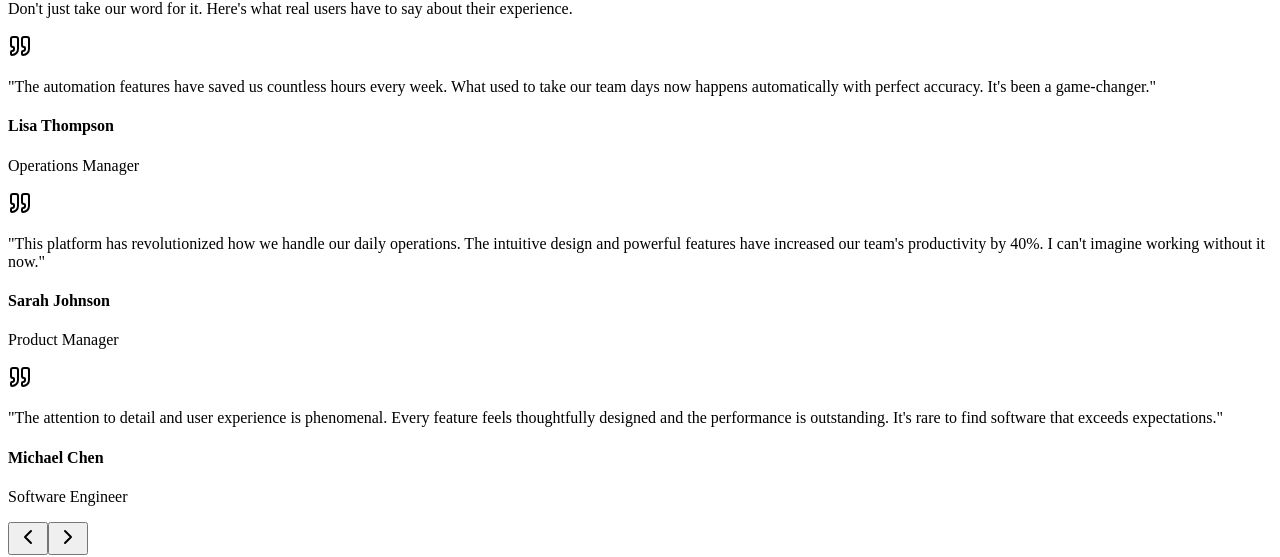
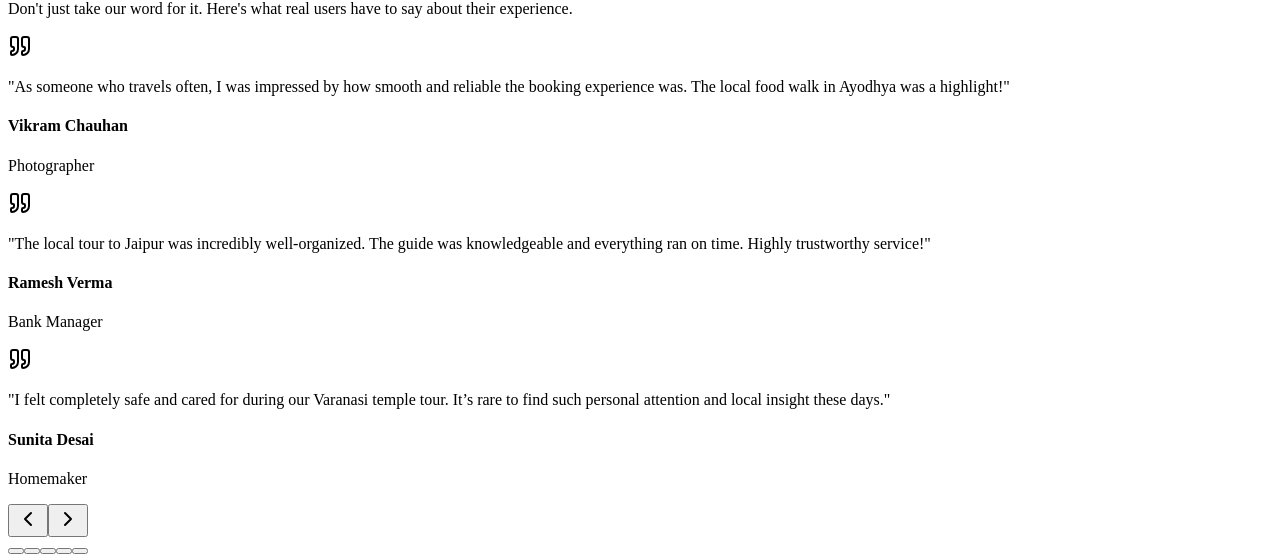
Before and after one commit to dev-rishabhh/travelGo_Frontend, a Next.js app: page /HomePage in a window 1280 px wide. Shown: the part 2877-3434 px from the top of the page. Built offline with nearby package versions, Linux system fonts and the light colour scheme; no server answers.

Commit message:
final cleanup

```diff
--- a/app/about/page.js
+++ b/app/about/page.js
@@ -60,7 +60,7 @@ const About = () => {
           <div className="max-w-4xl mx-auto animate-fade-in">
             <h2 className="text-4xl font-bold text-gray-900 mb-8">Our Mission</h2>
             <p className="text-2xl text-gray-700 leading-relaxed mb-8">
-              "Our mission is to showcase the spiritual eesence of Ayodhya, Varanasi and other places by offering authentic, well-planned toursthat connect travelers with
+              "Our mission is to showcase the spiritual essence of Ayodhya, Varanasi and other places by offering authentic, well-planned toursthat connect travelers with
               rich culture, heritage, and traditions of these sacred cities.We aim to provide seamless travle experience with personalized packages, trusted local giudes,and 24/7 Support
               ensuring every journey comfertable and unforgettable."
             </p>
@@ -181,7 +181,7 @@ const About = () => {
                   <div className="inset-0 rounded-full  transition-all duration-300"></div>
                 </div>
                 <div className="flex-1 px-3 my-2 md:my-0">
-                  <h3 className="text-2xl font-bold text-gray-900 text-center">Mohit Tiwari</h3>
+                  <h3 className="text-2xl font-bold text-gray-900 text-center">Harshit Tiwari</h3>
                   <p className="text-blue-600 font-medium mb-3 text-center">Founder & CEO</p>
                   <p className="text-gray-600 mb-3"> "Harshit Tiwari , is an MBA in Hospitality and Tourism with over 10 years of experience
                     of hands-on-experience in Ayodhya tourism. With a deep passion for showcasing India's culture and spiritual heritage,especially Ayodhya and Varanasi, he has
--- a/app/booking/page.js
+++ b/app/booking/page.js
@@ -604,9 +604,9 @@ export default function BookingPage() {
                       />
                       <label htmlFor="terms" className="text-sm text-muted-foreground">
                         I agree to the
-                        <Link href="terms-and-conditions " className="text-primary underline px-2">Terms and Conditions</Link>
+                        <p  className="text-primary underline px-2">Terms and Conditions</p>
                         and
-                        <Link href="privacy-policy" className="text-primary underline px-2 ">Privacy Policy</Link>.
+                        <p className="text-primary underline px-2 ">Privacy Policy</p>.
                         I understand that my booking is subject to the property's cancellation policy.
                       </label>
                     </div>
@@ -649,7 +649,7 @@ export default function BookingPage() {
                     Your reservation has been successfully confirmed.
                   </p>
                   <p className="font-medium mb-8">
-                    Booking Reference: <span className="text-primary">MRS-{Math.floor(Math.random() * 10000).toString().padStart(4, '0')}</span>
+                    <span>Our Team will be contacting you soon ... </span>
                   </p>
                   <Button varient="primary">
                     <Link href="/">Return to Homepage</Link>
--- a/components/AboutUs.jsx
+++ b/components/AboutUs.jsx
@@ -6,9 +6,9 @@ const AboutUs = () => {
       <div className="about-content">
         <div className="about-text">
            <h4 className="text-center text-blue-500 p-2">OUR ACCOMMODATIONS</h4>
-          <h2>About ExploreEase Tourism</h2>
+          <h2>About Holiday Vibe </h2>
           <p>
-            At ExploreEase Tourism, we specialize in crafting personalized travel experiences that turn your dreams into unforgettable journeys. Whether it's a relaxing beach vacation, an adventure-packed getaway, or a cultural exploration, we ensure every trip is seamless and memorable.
+            At Holiday Vibe, we specialize in crafting personalized travel experiences that turn your dreams into unforgettable journeys. Whether it's a spiritual tour, an adventure-packed getaway, or a cultural exploration, we ensure every trip is seamless and memorable.
           </p>
           <p>
             Our mission is to provide top-notch service, affordable packages, and 24/7 support to travelers across the globe. Trusted by thousands, we bring your travel dreams to life — one destination at a time.
--- a/components/Testimonials.jsx
+++ b/components/Testimonials.jsx
@@ -5,50 +5,36 @@ import TestimonialCard from "./TestimonialCard";
 
 const testimonials = [
 {
-    id: 1,
-    name: "Sarah Johnson",
-    role: "Product Manager",
-    company: "TechCorp Inc.",
-    content: "This platform has revolutionized how we handle our daily operations. The intuitive design and powerful features have increased our team's productivity by 40%. I can't imagine working without it now.",
-    rating: 5,
-    avatar: "https://images.unsplash.com/photo-1494790108755-2616b612b786?w=150&h=150&fit=crop&crop=face"
-  },
-  {
   id: 2,
-    name: "Michael Chen",
-    role: "Software Engineer",
-    company: "InnovateLab",
-    content: "The attention to detail and user experience is phenomenal. Every feature feels thoughtfully designed and the performance is outstanding. It's rare to find software that exceeds expectations.",
-    rating: 5,
-    avatar: "https://images.unsplash.com/photo-1507003211169-0a1dd7228f2d?w=150&h=150&fit=crop&crop=face"
+  name: "Ramesh Verma",
+  role: "Bank Manager",
+  content: "The local tour to Jaipur was incredibly well-organized. The guide was knowledgeable and everything ran on time. Highly trustworthy service!"
 },
 {
   id: 3,
-    name: "Emily Rodriguez",
-    role: "Marketing Director",
-    company: "BrandBoost",
-    content: "We've tried many solutions, but nothing comes close to this level of quality and reliability. The customer support is exceptional and the results speak for themselves.",
-    rating: 5,
-    avatar: "https://images.unsplash.com/photo-1438761681033-6461ffad8d80?w=150&h=150&fit=crop&crop=face"
+  name: "Sunita Desai",
+  role: "Homemaker",
+  content: "I felt completely safe and cared for during our Varanasi temple tour. It’s rare to find such personal attention and local insight these days."
 },
 {
   id: 4,
-    name: "David Kim",
-    role: "CEO",
-    company: "StartupXY",
-    content: "As a startup founder, I need tools that scale with my business. This solution has grown with us from day one and continues to impress with new features and improvements.",
-    rating: 5,
-    avatar: "https://images.unsplash.com/photo-1472099645785-5658abf4ff4e?w=150&h=150&fit=crop&crop=face"
+  name: "Aarav Mehta",
+  role: "Software Engineer",
+  content: "Booked a weekend getaway to Rishikesh through this platform. Clean accommodations, transparent pricing, and no hidden surprises. Great job!"
 },
 {
   id: 5,
-    name: "Lisa Thompson",
-    role: "Operations Manager",
-    company: "Global Solutions",
-    content: "The automation features have saved us countless hours every week. What used to take our team days now happens automatically with perfect accuracy. It's been a game-changer.",
-    rating: 5,
-    avatar: "https://images.unsplash.com/photo-1508214751196-bcfd4ca60f91?w=150&h=150&fit=crop&crop=face"
+  name: "Neha Kulkarni",
+  role: "College Professor",
+  content: "I loved how culturally immersive our Nepal backwaters tour was. The local hosts were warm, and everything felt authentic—not touristy."
+},
+{
+  id: 6,
+  name: "Vikram Chauhan",
+  role: "Photographer",
+  content: "As someone who travels often, I was impressed by how smooth and reliable the booking experience was. The local food walk in Ayodhya was a highlight!"
 }
+
 ];
 
 const TestimonialCarousel = () => {
```
Also changed, not shown: app/admin/query/page.js (+3 -4 lines). Lines whose indentation alone changed are shown as unchanged.
